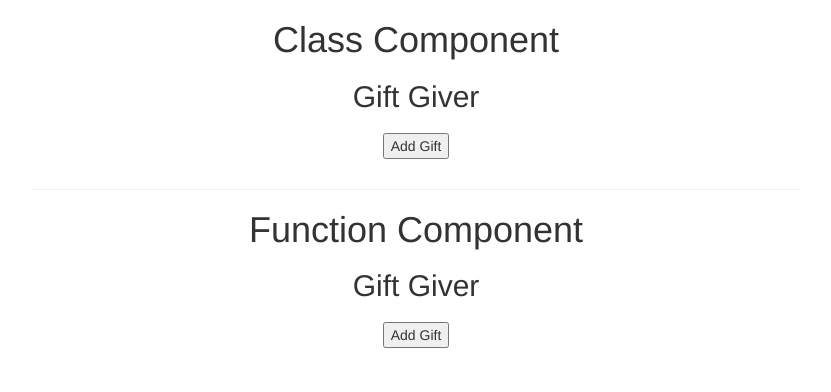
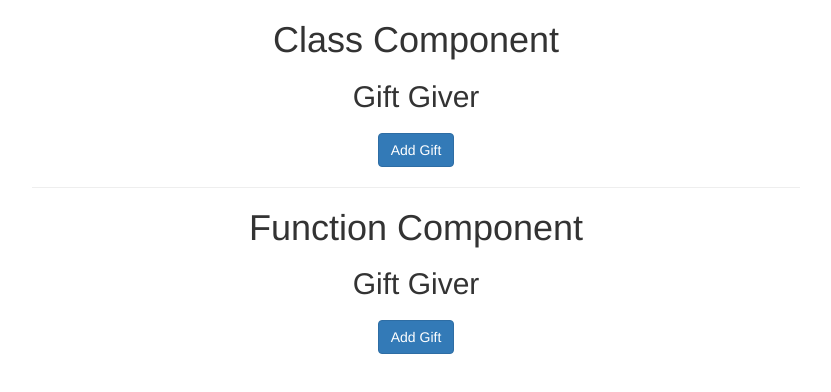
Before and after one commit to DoctorDerek/React-TDD-Gift-Giver, a React (Create React App) app: page / in a window 1280 px wide. Shown: the top 392 px of the page, without its empty margins (224-1055 px from the left). Built offline with nearby package versions, Linux system fonts and the light colour scheme.

Commit message:
Bootstrap "Buttons" not button

```diff
--- a/src/components/App.js
+++ b/src/components/App.js
@@ -1,4 +1,5 @@
 import React, { Component } from "react"
+import { Button } from "react-bootstrap"
 import { maxNumber } from "../helper_functions"
 import Gift from "./Gift"
 
@@ -32,9 +33,9 @@ class App extends Component {
     return (
       <div>
         <h2>Gift Giver</h2>
-        <button id="add-gift-button" onClick={this.addGift}>
+        <Button id="add-gift-button" onClick={this.addGift}>
           Add Gift
-        </button>
+        </Button>
         <div id="gift-list">
           {this.state.gifts.map((gift) => (
             <Gift id={gift.id} key={gift.id} removeGift={this.removeGift} />
--- a/src/components/AppFunctionComponent.js
+++ b/src/components/AppFunctionComponent.js
@@ -1,4 +1,5 @@
 import React, { useState } from "react"
+import { Button } from "react-bootstrap"
 import { maxNumber } from "../helper_functions"
 import GiftFunctionComponent from "./GiftFunctionComponent"
 
@@ -23,9 +24,9 @@ const AppFunctionComponent = (props) => {
   return (
     <div>
       <h2>Gift Giver</h2>
-      <button id="add-gift-button" onClick={() => addGift()}>
+      <Button id="add-gift-button" onClick={() => addGift()}>
         Add Gift
-      </button>
+      </Button>
       <div id="gift-list">
         {gifts.map((gift) => (
           <GiftFunctionComponent
```
Also changed, not shown: 1 other file (tests, documents, lock files or other folders).
